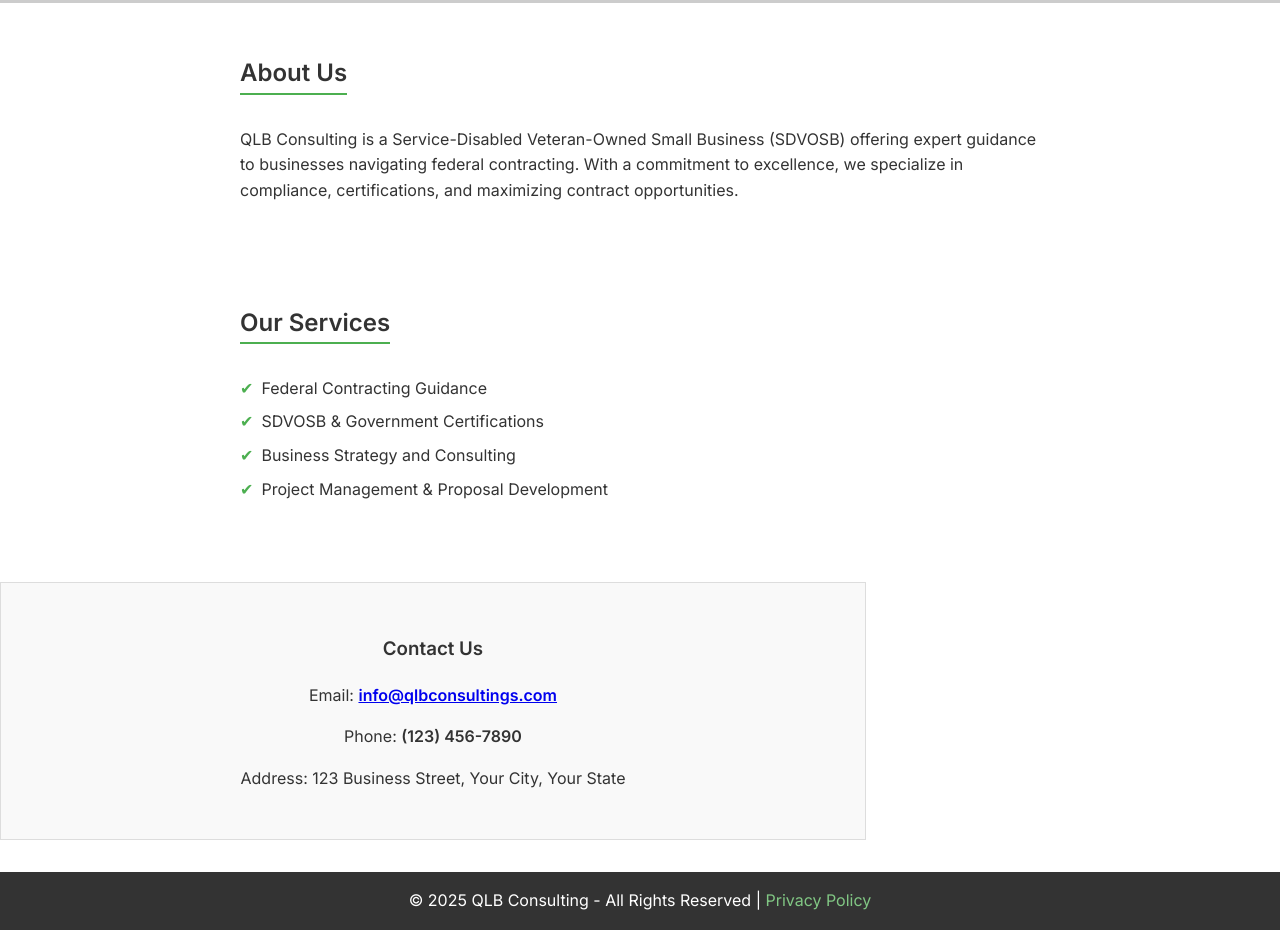
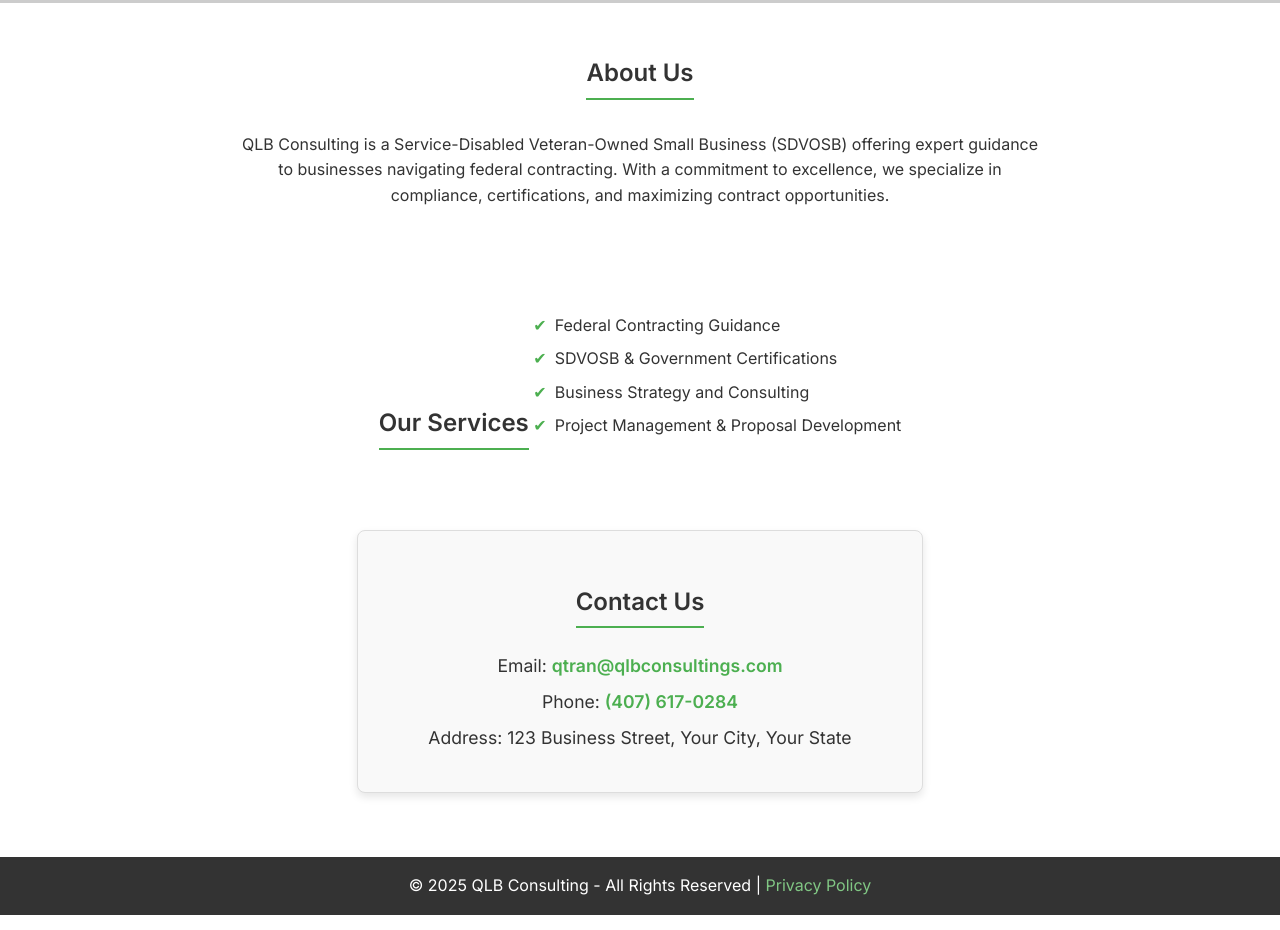
Before and after one commit to qutran92/qlbconsultings.com, a plain HTML site: page index.html in a window 1280 px wide. Shown: the part 527-1457 px from the top of the page. Drawn offline with Linux system fonts and the light colour scheme; placeholder pictures from the web are drawn by us.

Commit message:
Update index.html

```diff
--- a/index.html
+++ b/index.html
@@ -12,12 +12,12 @@
       padding: 0;
       line-height: 1.6;
       color: #333;
+      text-align: center;
     }
     header {
       background: linear-gradient(to right, #4caf50, #81c784);
       color: white;
       padding: 2rem 0;
-      text-align: center;
     }
     header h1 {
       margin: 0;
@@ -31,7 +31,6 @@
       background: #333;
       color: white;
       padding: 1rem;
-      text-align: center;
     }
     nav a {
       color: white;
@@ -56,18 +55,22 @@
       font-size: 1.2rem;
     }
     section {
-      padding: 2rem 1rem;
+      padding: 2rem;
       max-width: 800px;
       margin: 0 auto;
+      text-align: center;
     }
     section h2 {
       border-bottom: 2px solid #4caf50;
       display: inline-block;
+      padding-bottom: 5px;
       margin-bottom: 1rem;
     }
     ul {
       list-style: none;
       padding: 0;
+      text-align: left;
+      display: inline-block;
     }
     ul li {
       margin: 0.5rem 0;
@@ -83,14 +86,31 @@
       background: #f9f9f9;
       padding: 2rem;
       border: 1px solid #ddd;
+      border-radius: 8px;
+      display: inline-block;
+      width: 100%;
+      max-width: 500px;
       text-align: center;
-      margin: 2rem 0;
+      margin: 2rem auto;
+      box-shadow: 0 4px 8px rgba(0, 0, 0, 0.1);
+    }
+    .contact-box p {
+      font-size: 1.1rem;
+      margin: 0.5rem 0;
+    }
+    .contact-box a {
+      color: #4caf50;
+      font-weight: bold;
+      text-decoration: none;
+    }
+    .contact-box a:hover {
+      text-decoration: underline;
     }
     footer {
       background: #333;
       color: white;
-      text-align: center;
       padding: 1rem 0;
+      margin-top: 2rem;
     }
     footer a {
       color: #81c784;
@@ -130,9 +150,9 @@
       </ul>
     </section>
     <section id="contact" class="contact-box">
-      <h3>Contact Us</h3>
-      <p>Email: <strong><a href="mailto:info@qlbconsultings.com">info@qlbconsultings.com</a></strong></p>
-      <p>Phone: <strong>(123) 456-7890</strong></p>
+      <h2>Contact Us</h2>
+      <p>Email: <a href="mailto:qtran@qlbconsultings.com">qtran@qlbconsultings.com</a></p>
+      <p>Phone: <a href="tel:+14076170284">(407) 617-0284</a></p>
       <p>Address: 123 Business Street, Your City, Your State</p>
     </section>
   </main>
```
